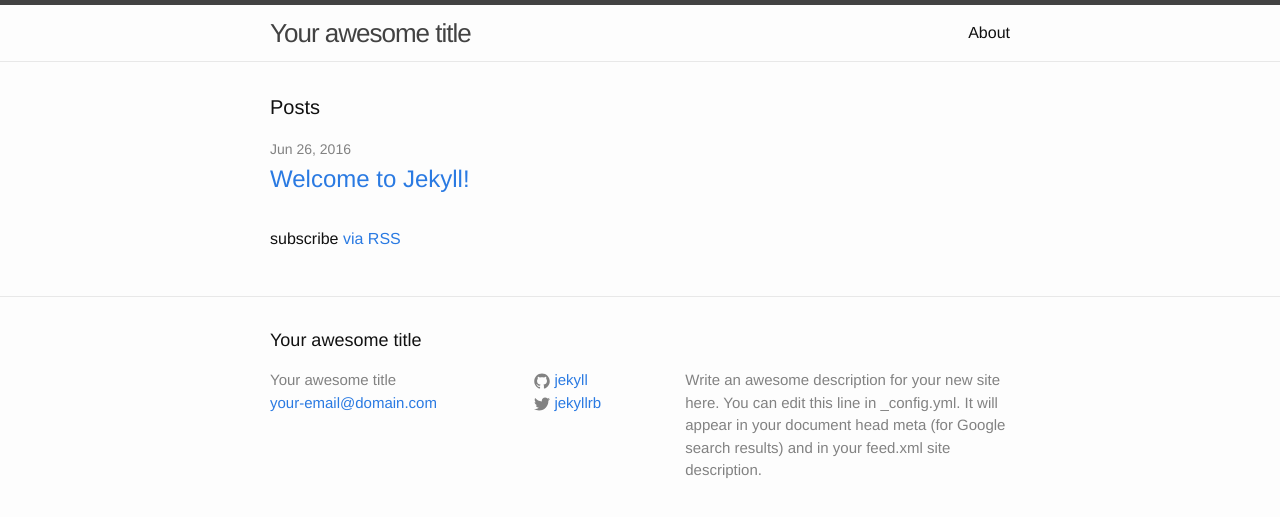
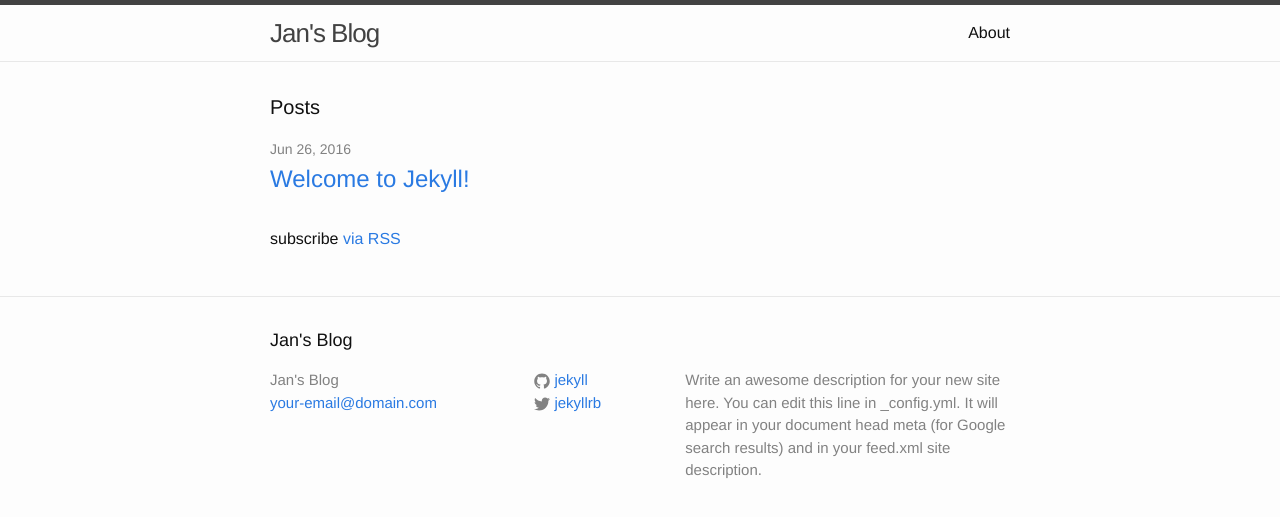
Before and after one commit to jrx/cicd-demo, a Jekyll site: the page built from site/index.html, in a window 1280 px wide. Shown: the top 517 px of the page. Built offline with Jekyll 4.4.1, drawn with Linux system fonts in a browser that asks for light colours.

Commit message:
Update _config.yml

```diff
--- a/site/_config.yml
+++ b/site/_config.yml
@@ -6,7 +6,7 @@
 # 'jekyll serve'. If you change this file, please restart the server process.
 
 # Site settings
-title: Your awesome title
+title: Jan's Blog
 email: your-email@domain.com
 description: > # this means to ignore newlines until "baseurl:"
   Write an awesome description for your new site here. You can edit this
```
